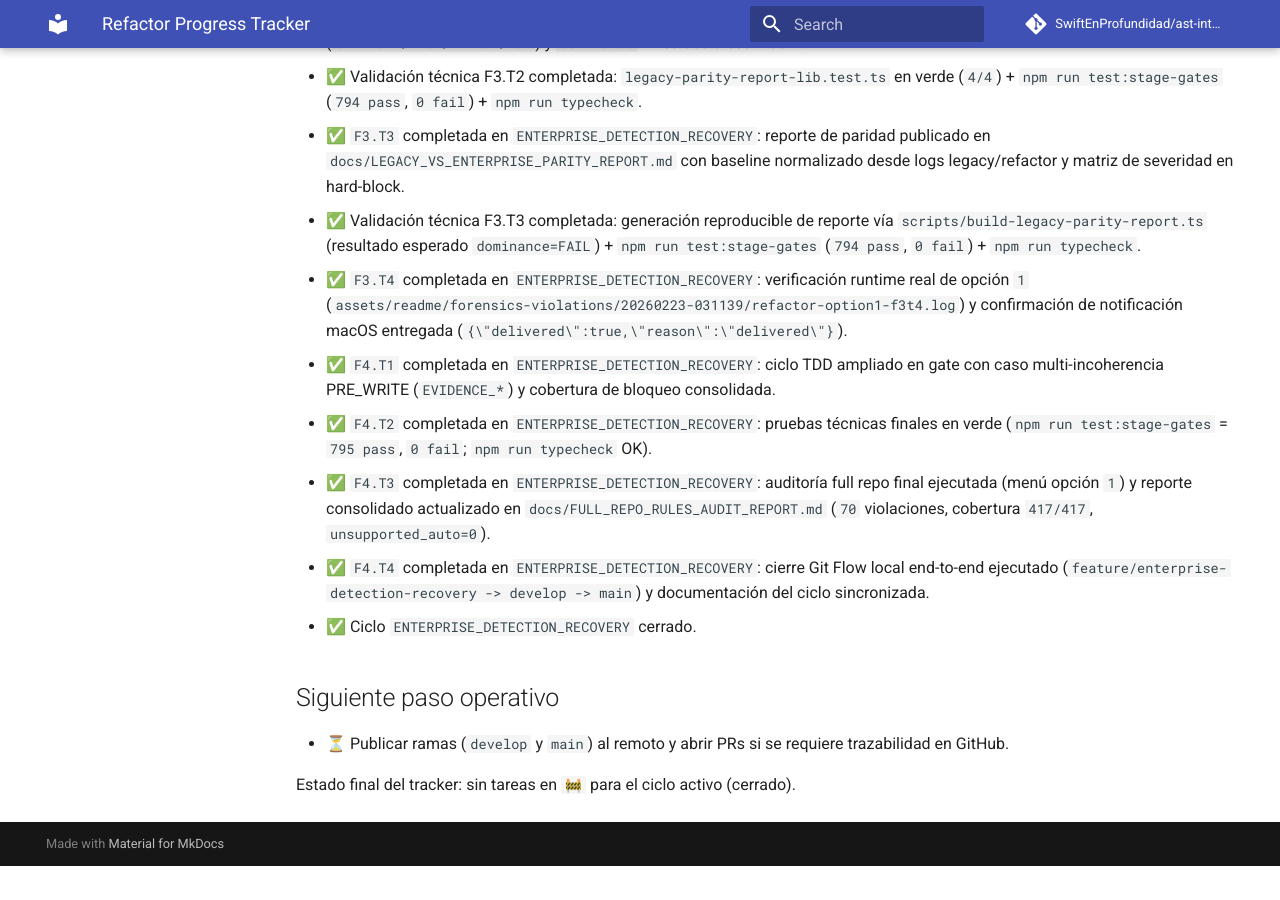
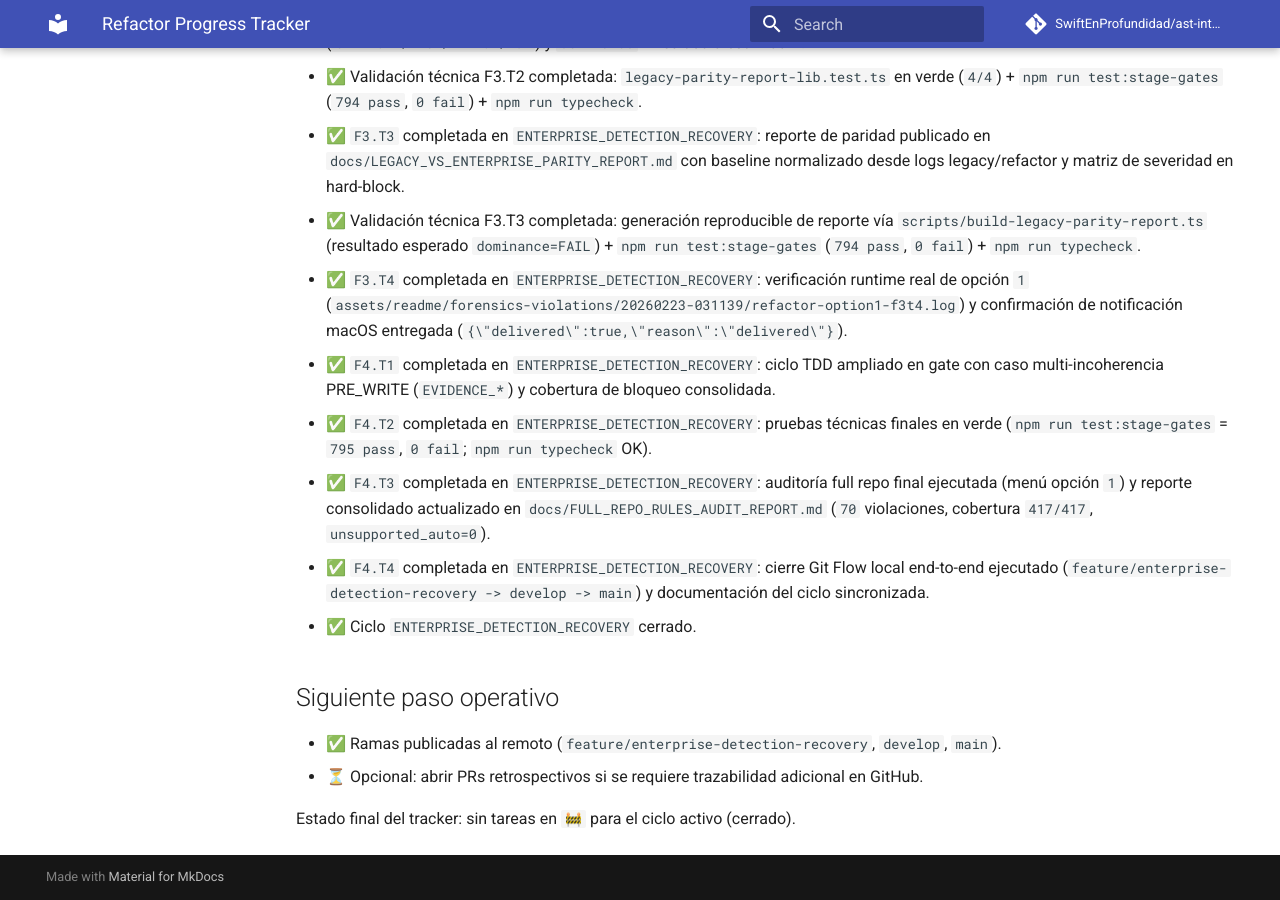
Before and after one commit to SwiftEnProfundidad/ast-intelligence-hooks, an MkDocs documentation site: the page built from docs/REFRACTOR_PROGRESS.md, in a window 1280 px wide and 900 px high, scrolled down 10147 px. Built offline with MkDocs 1.6.1 and Material for MkDocs 9.7.7, drawn with Linux system fonts in a browser that asks for light colours; comment, search, counter and statistics services are not loaded; before the commit the page ends 11013 px from its top, so only the background shows below that.

Commit message:
docs: record remote publication for recovery cycle
- mark develop/main/feature branches as published
- leave PR follow-up as optional retrospective task

---
🐈💚 Pumuki Team® - Automated Git Flow

```diff
--- a/docs/REFRACTOR_PROGRESS.md
+++ b/docs/REFRACTOR_PROGRESS.md
@@ -226,6 +226,7 @@ Estado operativo consolidado del repositorio y del ciclo activo.
 - ✅ Ciclo `ENTERPRISE_DETECTION_RECOVERY` cerrado.
 
 ## Siguiente paso operativo
-- ⏳ Publicar ramas (`develop` y `main`) al remoto y abrir PRs si se requiere trazabilidad en GitHub.
+- ✅ Ramas publicadas al remoto (`feature/enterprise-detection-recovery`, `develop`, `main`).
+- ⏳ Opcional: abrir PRs retrospectivos si se requiere trazabilidad adicional en GitHub.
 
 Estado final del tracker: sin tareas en `🚧` para el ciclo activo (cerrado).
```
